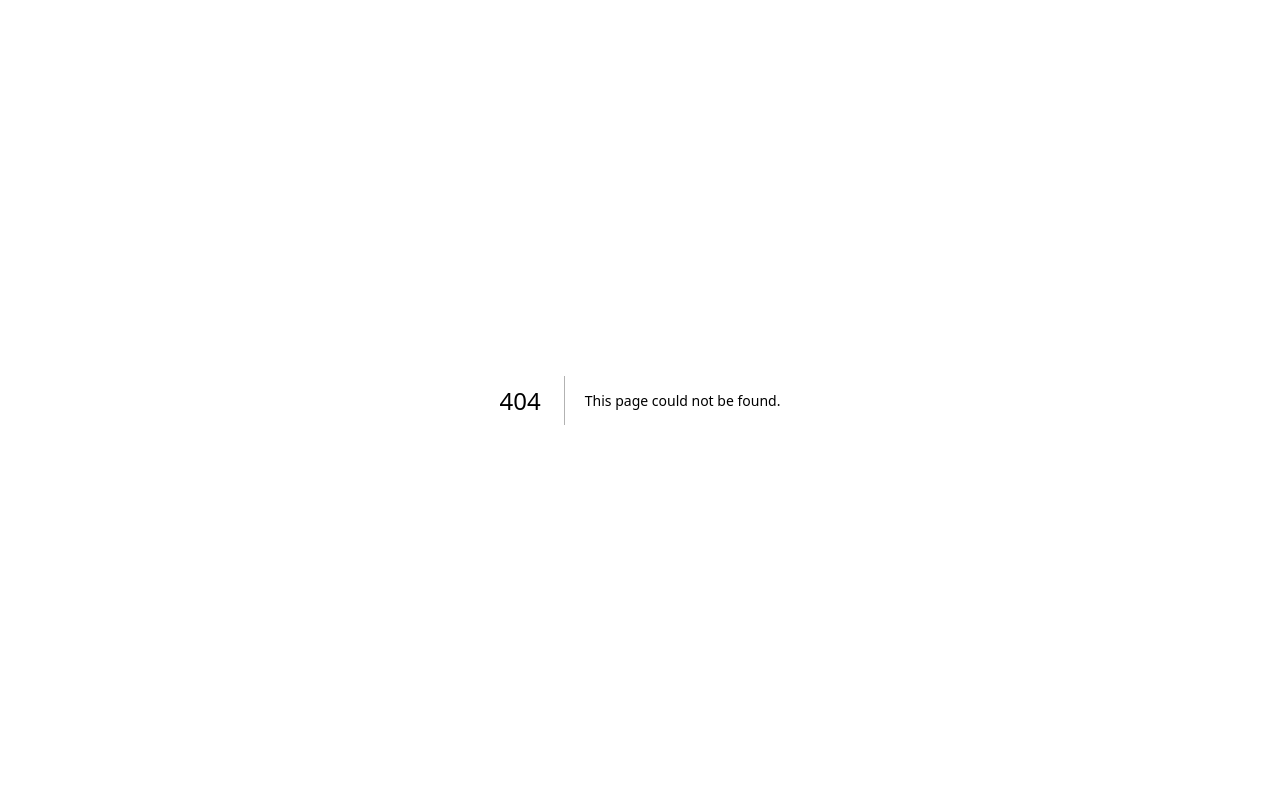
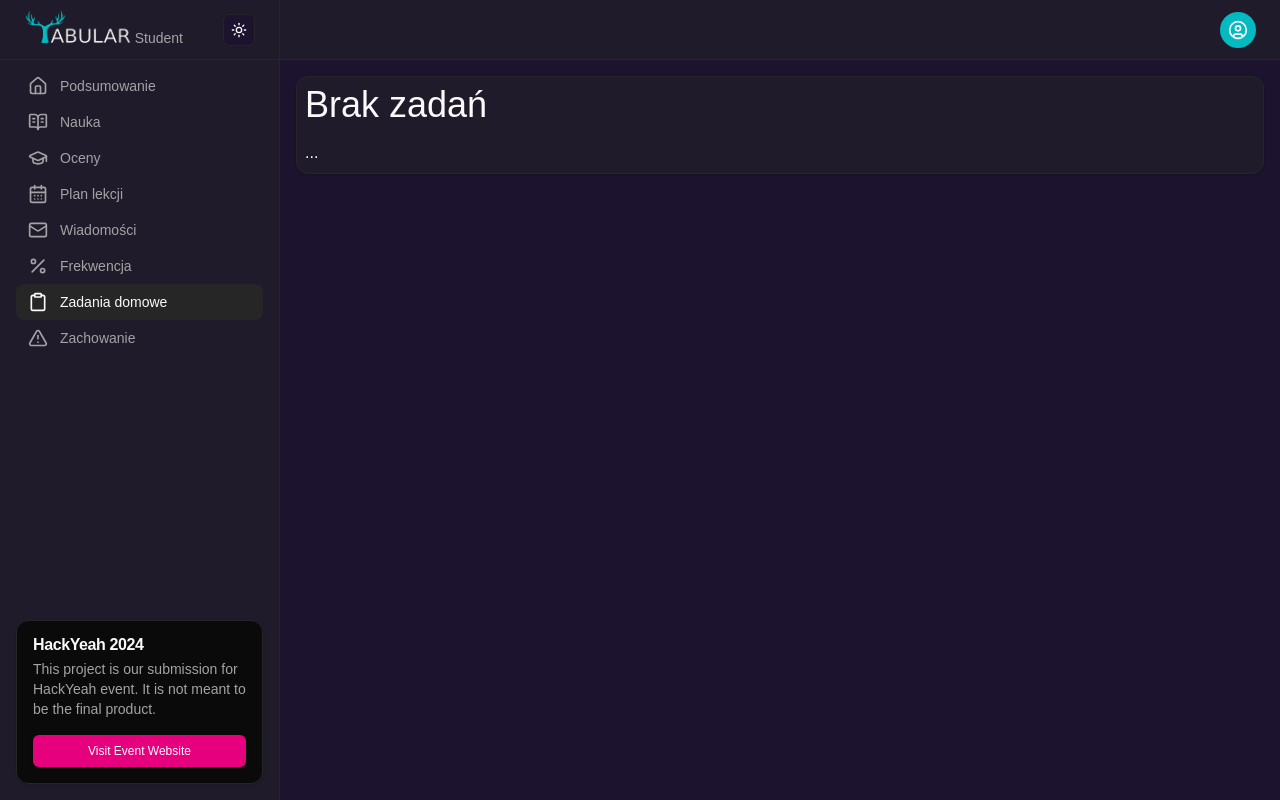
Before and after one commit to Hackyeah2024-team/frontend-mock, a Next.js app: page /student/homework in a window 1280 px wide. Before the commit this address had no page. Built offline with nearby package versions, Linux system fonts and the light colour scheme.

Commit message:
Add homework page

```diff
--- /dev/null
+++ b/app/student/homework/page.tsx
@@ -0,0 +1,60 @@
+"use client";
+
+import { Button } from "@/components/ui/button";
+import { Card } from "@/components/ui/card";
+import {
+  Dialog,
+  DialogContent,
+  DialogDescription,
+  DialogHeader,
+  DialogTitle,
+} from "@/components/ui/dialog";
+import { useState } from "react";
+
+export default function StudentHomework() {
+  return (
+<div className="flex flex-col m-4">
+      <div className="flex flex-col gap-4 ">
+        <MessageCard
+          author=""
+          title="Brak zadań"
+          content=""
+        />
+      </div>
+
+    </div>
+  );
+}
+
+type Homework = {
+  author: string;
+  title: string;
+  content: string;
+};
+
+function MessageCard({ author, title, content }: Homework) {
+  const [opened, setOpened] = useState(false);
+
+  return (
+    <>
+      <Card
+        className="flex flex-col bg-muted/40 p-2 rounded-xl"
+        onClick={() => {
+          setOpened(true);
+        }}
+      >
+        <h1 className="text-4xl">{title}</h1>
+        <p className="mt-4">{author}</p>
+        <p>{content.split(" ").slice(0, 5).join(" ")}...</p>
+      </Card>
+      <Dialog open={opened} onOpenChange={() => setOpened(false)}>
+        <DialogContent className="max-w-4xl w-full min-h-[32rem] h-auto">
+          <DialogHeader>
+            <DialogTitle>{title}</DialogTitle>
+            <DialogDescription className="mt-6">{content}</DialogDescription>
+          </DialogHeader>
+        </DialogContent>
+      </Dialog>
+    </>
+  );
+}
```
